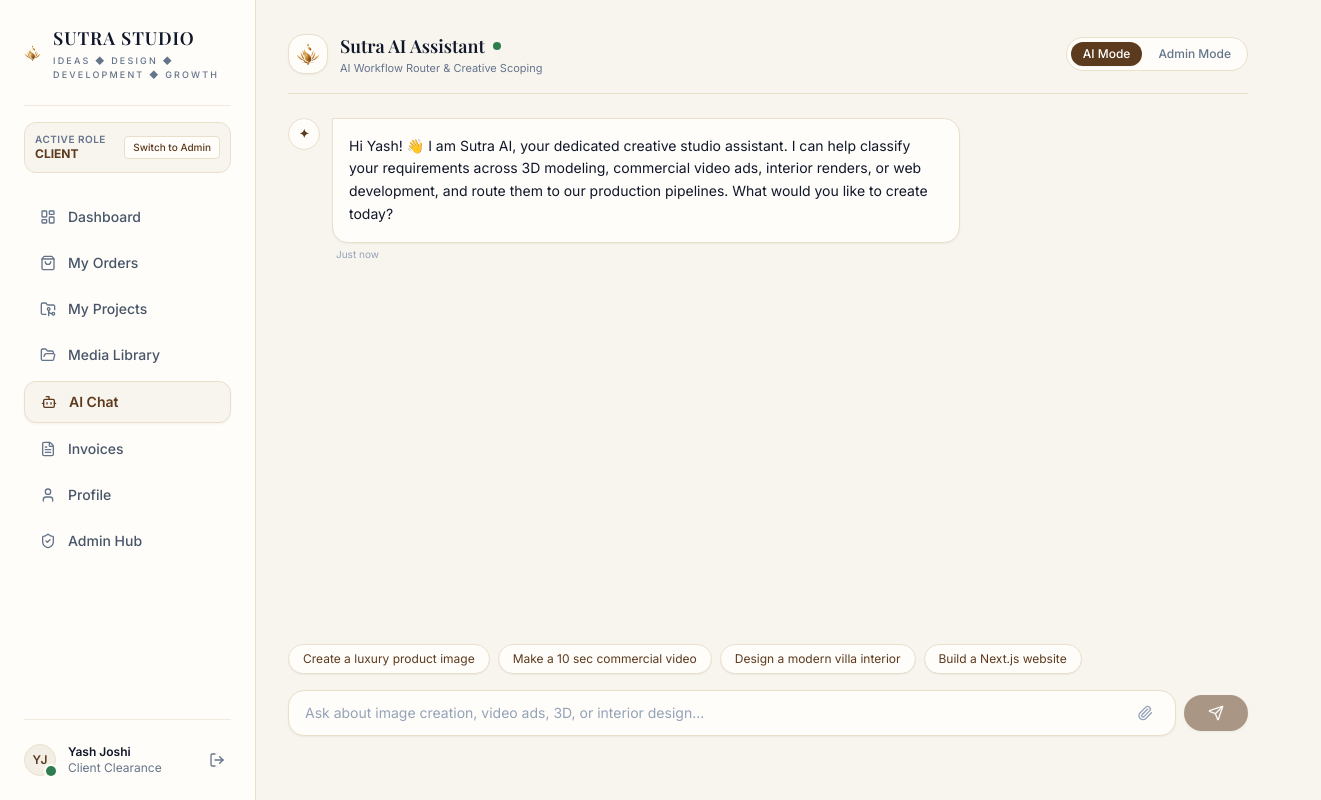
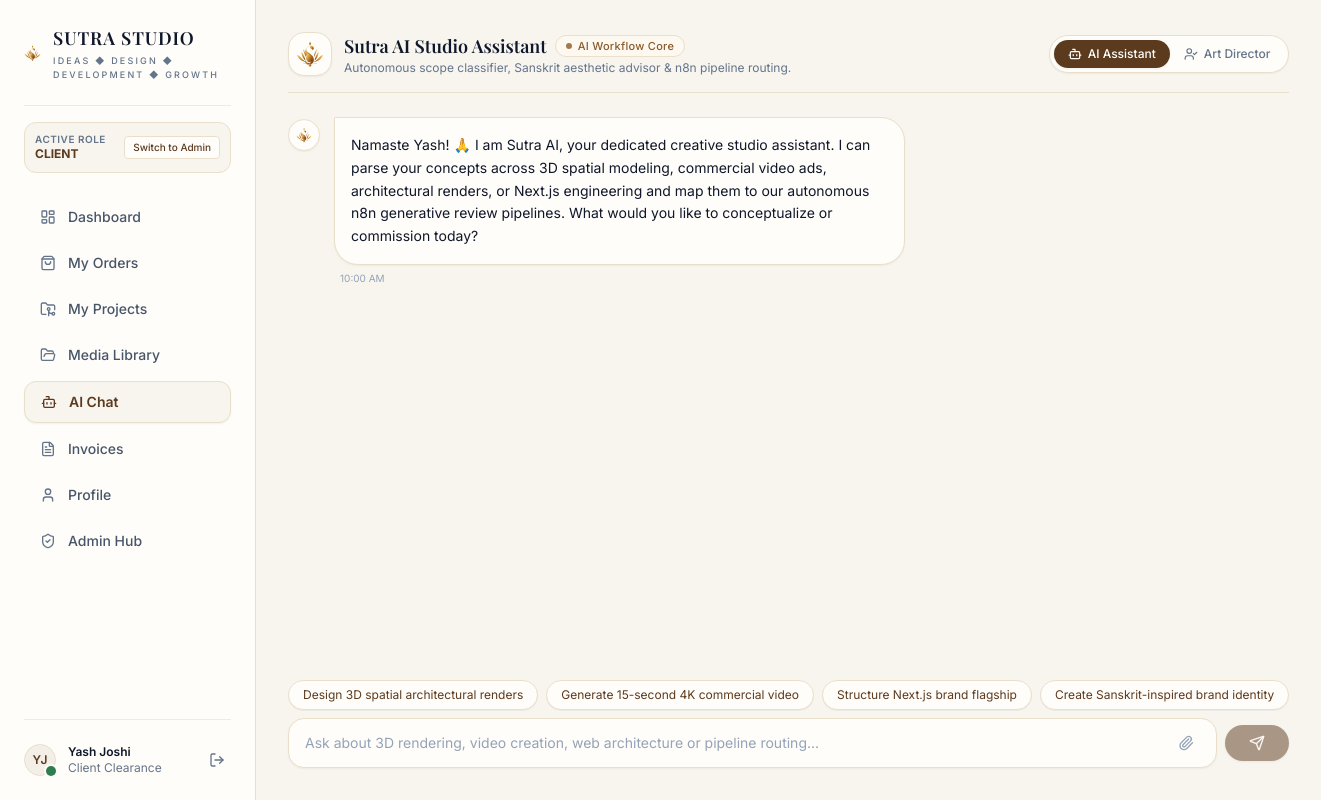
Before and after one commit to yash-joshi-20/SutraStudio, a Next.js app: page /chat in a window 1280 px wide. Shown: the whole page, 1321 px wide, since content can reach past the window. Built offline with nearby package versions, Linux system fonts and the light colour scheme; a web font is replaced by a local one.

Commit message:
feat(step-15): redesign client chat UI with dedicated AI workflow router and human Art Director channels

```diff
--- a/src/app/chat/page.tsx
+++ b/src/app/chat/page.tsx
@@ -1,56 +1,111 @@
 "use client";
 
-import React, { useState } from "react";
+import React, { useState, useRef, useEffect } from "react";
+import Link from "next/link";
 import { PortalSidebar } from "@/components/dashboard/PortalSidebar";
 import { MobileBottomNav } from "@/components/layout/MobileBottomNav";
 import { LotusSymbol } from "@/components/brand/SutraLogo";
 import { Button } from "@/components/ui/Button";
-import { Send, Bot, UserCheck, Paperclip, Sparkles } from "lucide-react";
+import { Badge } from "@/components/ui/Badge";
+import { Avatar } from "@/components/ui/Avatar";
+import {
+  Send,
+  Bot,
+  UserCheck,
+  Paperclip,
+  Sparkles,
+  ArrowRight,
+  HardDrive,
+  CheckCircle2,
+  Clock,
+  ShieldCheck,
+  X,
+  FileText,
+} from "lucide-react";
 import { RouteGuard } from "@/components/auth/RouteGuard";
+import { motion, AnimatePresence } from "framer-motion";
 
 interface Message {
   id: string;
   sender: "ai" | "admin" | "client";
   text: string;
   workflowTriggered?: string;
+  confidence?: number;
   time: string;
+  attachment?: { name: string; size: string };
+  actionLink?: { label: string; href: string };
 }
 
-const INITIAL_MESSAGES: Message[] = [
+const AI_INITIAL_MESSAGES: Message[] = [
   {
-    id: "m-1",
+    id: "ai-1",
     sender: "ai",
-    text: "Hi Yash! 👋 I am Sutra AI, your dedicated creative studio assistant. I can help classify your requirements across 3D modeling, commercial video ads, interior renders, or web development, and route them to our production pipelines. What would you like to create today?",
-    time: "Just now",
+    text: "Namaste Yash! 🙏 I am Sutra AI, your dedicated creative studio assistant. I can parse your concepts across 3D spatial modeling, commercial video ads, architectural renders, or Next.js engineering and map them to our autonomous n8n generative review pipelines. What would you like to conceptualize or commission today?",
+    time: "10:00 AM",
   },
 ];
 
-const SUGGESTIONS = [
-  "Create a luxury product image",
-  "Make a 10 sec commercial video",
-  "Design a modern villa interior",
-  "Build a Next.js website",
+const ADMIN_INITIAL_MESSAGES: Message[] = [
+  {
+    id: "adm-1",
+    sender: "admin",
+    text: "Greetings Yash! I'm Raghavan Sharma, Principal Art Director at Sutra Studio. I've been personally supervising the 4K render passes for your Luxury Living Suite (#ORD-001). Feel free to share revision notes or direct questions regarding your Google Drive vault deliverables here.",
+    time: "10:15 AM",
+    actionLink: { label: "Review Pending Deliverable (#ORD-001)", href: "/orders" },
+  },
 ];
 
+const SUGGESTIONS = {
+  ai: [
+    "Design 3D spatial architectural renders",
+    "Generate 15-second 4K commercial video",
+    "Structure Next.js brand flagship",
+    "Create Sanskrit-inspired brand identity",
+  ],
+  admin: [
+    "Inquire about 4K render delivery time",
+    "Request specular revision on wood texture",
+    "Confirm Google Drive vault synchronization",
+    "Schedule 15-min producer consultation",
+  ],
+};
+
 export default function ChatPage() {
-  const [messages, setMessages] = useState<Message[]>(INITIAL_MESSAGES);
+  const [chatChannel, setChatChannel] = useState<"ai" | "admin">("ai");
+  const [aiMessages, setAiMessages] = useState<Message[]>(AI_INITIAL_MESSAGES);
+  const [adminMessages, setAdminMessages] = useState<Message[]>(ADMIN_INITIAL_MESSAGES);
   const [input, setInput] = useState("");
-  const [chatMode, setChatMode] = useState<"ai" | "admin">("ai");
   const [loading, setLoading] = useState(false);
+  const [attachedFile, setAttachedFile] = useState<{ name: string; size: string } | null>(null);
+
+  const messagesEndRef = useRef<HTMLDivElement>(null);
+
+  const currentMessages = chatChannel === "ai" ? aiMessages : adminMessages;
+
+  useEffect(() => {
+    messagesEndRef.current?.scrollIntoView({ behavior: "smooth" });
+  }, [currentMessages, loading]);
 
   const sendMessage = async (textToSend?: string) => {
     const messageContent = textToSend || input;
-    if (!messageContent.trim()) return;
+    if (!messageContent.trim() && !attachedFile) return;
 
     const userMsg: Message = {
       id: `client-${Date.now()}`,
       sender: "client",
-      text: messageContent,
-      time: "Just now",
+      text: messageContent || `Uploaded reference file: ${attachedFile?.name}`,
+      time: new Date().toLocaleTimeString([], { hour: "2-digit", minute: "2-digit" }),
+      attachment: attachedFile || undefined,
     };
 
-    setMessages((prev) => [...prev, userMsg]);
+    if (chatChannel === "ai") {
+      setAiMessages((prev) => [...prev, userMsg]);
+    } else {
+      setAdminMessages((prev) => [...prev, userMsg]);
+    }
+
     setInput("");
+    setAttachedFile(null);
     setLoading(true);
 
     try {
@@ -59,126 +114,229 @@
         headers: { "Content-Type": "application/json" },
         body: JSON.stringify({
           message: messageContent,
-          mode: chatMode,
+          mode: chatChannel,
         }),
       });
 
       const data = await res.json();
+
       const botMsg: Message = {
-        id: `bot-${Date.now()}`,
-        sender: chatMode === "admin" ? "admin" : "ai",
-        text: data.reply || "Your requirement has been analyzed and classified.",
+        id: `reply-${Date.now()}`,
+        sender: chatChannel,
+        text:
+          data.reply ||
+          (chatChannel === "admin"
+            ? "I've noted this requirement and updated our production board. Our compositing team is applying the revision pass."
+            : "Your requirement has been analyzed and classified for production."),
         workflowTriggered: data.classification?.service,
-        time: "Just now",
+        confidence: data.classification?.confidence,
+        time: new Date().toLocaleTimeString([], { hour: "2-digit", minute: "2-digit" }),
+        actionLink:
+          chatChannel === "ai" && data.classification?.service
+            ? {
+                label: `Commission ${data.classification.service} Project`,
+                href: "/orders",
+              }
+            : undefined,
       };
-      setMessages((prev) => [...prev, botMsg]);
+
+      if (chatChannel === "ai") {
+        setAiMessages((prev) => [...prev, botMsg]);
+      } else {
+        setAdminMessages((prev) => [...prev, botMsg]);
+      }
     } catch {
-      // Fallback response for offline or local preview
-      const botMsg: Message = {
-        id: `bot-${Date.now()}`,
-        sender: chatMode === "admin" ? "admin" : "ai",
-        text: `Understood! I have analyzed your request regarding "${messageContent}". This fits our specialized creative pipeline. An order draft can be launched anytime.`,
-        workflowTriggered: "Image / 3D Workflow",
-        time: "Just now",
+      const fallbackMsg: Message = {
+        id: `reply-${Date.now()}`,
+        sender: chatChannel,
+        text:
+          chatChannel === "admin"
+            ? `Thanks for your note on "${messageContent}". I have synchronized this directly with the creative leads on your active pipeline.`
+            : `I have parsed your request regarding "${messageContent}". This aligns with our specialized studio pipeline. An order can be launched anytime.`,
+        workflowTriggered: chatChannel === "ai" ? "Spatial 3D & Creative Workflow" : undefined,
+        time: new Date().toLocaleTimeString([], { hour: "2-digit", minute: "2-digit" }),
       };
-      setMessages((prev) => [...prev, botMsg]);
+
+      if (chatChannel === "ai") {
+        setAiMessages((prev) => [...prev, fallbackMsg]);
+      } else {
+        setAdminMessages((prev) => [...prev, fallbackMsg]);
+      }
     } finally {
       setLoading(false);
     }
   };
 
+  const handleAttachDummyFile = () => {
+    setAttachedFile({
+      name: "Sutra_Spatial_Reference_Pass.png",
+      size: "2.4 MB",
+    });
+  };
+
   return (
     <RouteGuard requiredRole="client">
-      <div className="min-h-screen flex bg-[#F8F5EF] text-[#0F172A]">
+      <div className="min-h-screen flex bg-[#F8F5EF] text-[#0F172A] selection:bg-[#D4A35A]/20 selection:text-[#5C3A1E]">
         <PortalSidebar />
 
-      <main className="flex-1 p-4 sm:p-8 max-w-5xl flex flex-col h-[calc(100vh-2rem)] pb-24 md:pb-8">
-        {/* Chat Header */}
-        <div className="flex items-center justify-between pb-4 border-b border-[#EADFCB] shrink-0">
+        <main className="flex-1 p-4 sm:p-6 lg:p-8 max-w-6xl flex flex-col h-screen pb-24 md:pb-8">
+          {/* ========================================================
+              TOP CHANNEL SELECTOR HEADER
+              ======================================================== */}
+          <div className="flex flex-col sm:flex-row sm:items-center justify-between pb-4 border-b border-[#EADFCB] gap-4 shrink-0">
+            {/* Active Channel Details */}
             <div className="flex items-center gap-3">
-            <div className="w-10 h-10 rounded-2xl bg-[#FFFDF9] border border-[#EADFCB] flex items-center justify-center shadow-xs">
-              <LotusSymbol className="w-6 h-6" color="gold" />
+              {chatChannel === "ai" ? (
+                <div className="w-11 h-11 rounded-2xl bg-[#FFFDF9] border border-[#EADFCB] flex items-center justify-center shadow-xs">
+                  <LotusSymbol className="w-7 h-7" color="gold" />
                 </div>
+              ) : (
+                <Avatar
+                  name="Raghavan Sharma"
+                  size="md"
+                  status="online"
+                  className="shrink-0"
+                />
+              )}
+
               <div>
-              <h2 className="font-serif font-semibold text-lg text-[#0F172A] flex items-center gap-2">
-                <span>{chatMode === "ai" ? "Sutra AI Assistant" : "Studio Admin Lead"}</span>
-                <span className="w-2 h-2 rounded-full bg-[#2E7D4F]" />
+                <div className="flex items-center gap-2">
+                  <h2 className="font-serif font-semibold text-lg text-[#0F172A]">
+                    {chatChannel === "ai" ? "Sutra AI Studio Assistant" : "Raghavan Sharma"}
                   </h2>
-              <p className="text-[11px] text-[#64748B]">
-                {chatMode === "ai"
-                  ? "AI Workflow Router & Creative Scoping"
-                  : "Live Human Studio Producer"}
+                  <Badge
+                    variant={chatChannel === "ai" ? "gold" : "completed"}
+                    size="sm"
+                    showDot={true}
+                  >
+                    {chatChannel === "ai" ? "AI Workflow Core" : "Principal Art Director"}
+                  </Badge>
+                </div>
+                <p className="text-xs text-[#64748B]">
+                  {chatChannel === "ai"
+                    ? "Autonomous scope classifier, Sanskrit aesthetic advisor & n8n pipeline routing."
+                    : "Direct 1-on-1 concierge with studio leadership for active deliverables."}
                 </p>
               </div>
             </div>
 
-          {/* Mode Switcher */}
-          <div className="flex items-center gap-1 bg-[#FFFDF9] border border-[#EADFCB] p-1 rounded-full text-xs">
+            {/* Conversation Switcher Tabs */}
+            <div className="inline-flex rounded-full bg-[#FFFDF9] border border-[#EADFCB] p-1 shadow-xs">
               <button
-              onClick={() => setChatMode("ai")}
-              className={`px-3 py-1 rounded-full font-medium transition-all ${
-                chatMode === "ai"
+                type="button"
+                onClick={() => setChatChannel("ai")}
+                className={`px-3.5 py-1.5 rounded-full text-xs font-medium transition-all cursor-pointer flex items-center gap-1.5 ${
+                  chatChannel === "ai"
                     ? "bg-[#5C3A1E] text-white shadow-xs"
                     : "text-[#64748B] hover:text-[#0F172A]"
                 }`}
               >
-              AI Mode
+                <Bot className="w-3.5 h-3.5" />
+                <span>AI Assistant</span>
               </button>
               <button
-              onClick={() => setChatMode("admin")}
-              className={`px-3 py-1 rounded-full font-medium transition-all ${
-                chatMode === "admin"
+                type="button"
+                onClick={() => setChatChannel("admin")}
+                className={`px-3.5 py-1.5 rounded-full text-xs font-medium transition-all cursor-pointer flex items-center gap-1.5 ${
+                  chatChannel === "admin"
                     ? "bg-[#5C3A1E] text-white shadow-xs"
                     : "text-[#64748B] hover:text-[#0F172A]"
                 }`}
               >
-              Admin Mode
+                <UserCheck className="w-3.5 h-3.5" />
+                <span>Art Director</span>
               </button>
             </div>
           </div>
 
-        {/* Message Thread */}
-        <div className="flex-1 overflow-y-auto py-6 space-y-4 pr-1">
-          {messages.map((msg) => {
+          {/* ========================================================
+              MESSAGE THREAD STREAM
+              ======================================================== */}
+          <div className="flex-1 overflow-y-auto py-6 space-y-5 pr-1">
+            {currentMessages.map((msg) => {
               const isClient = msg.sender === "client";
               return (
                 <div
                   key={msg.id}
-                className={`flex gap-3 max-w-2xl ${
+                  className={`flex gap-3.5 max-w-2xl ${
                     isClient ? "ml-auto flex-row-reverse" : "mr-auto"
                   }`}
                 >
-                <div
-                  className={`w-8 h-8 rounded-full shrink-0 flex items-center justify-center text-xs font-bold ${
-                    isClient
-                      ? "bg-[#5C3A1E] text-white"
-                      : msg.sender === "admin"
-                      ? "bg-[#D4A35A] text-[#0F172A]"
-                      : "bg-[#FFFDF9] border border-[#EADFCB] text-[#5C3A1E]"
-                  }`}
-                >
-                  {isClient ? "Y" : msg.sender === "admin" ? "A" : "✦"}
+                  {/* Sender Avatar */}
+                  <div className="shrink-0 pt-0.5">
+                    {isClient ? (
+                      <div className="w-8 h-8 rounded-full bg-[#5C3A1E] text-white flex items-center justify-center text-xs font-bold shadow-xs">
+                        Y
+                      </div>
+                    ) : msg.sender === "admin" ? (
+                      <Avatar name="Raghavan Sharma" size="sm" status="online" />
+                    ) : (
+                      <div className="w-8 h-8 rounded-full bg-[#FFFDF9] border border-[#EADFCB] flex items-center justify-center shadow-xs">
+                        <LotusSymbol className="w-4 h-4" color="gold" />
+                      </div>
+                    )}
                   </div>
 
-                <div className="space-y-1">
+                  {/* Message Bubble */}
+                  <div className="space-y-1.5 max-w-[85%]">
                     <div
-                    className={`p-4 rounded-2xl text-sm leading-relaxed ${
+                      className={`p-4 rounded-3xl text-xs sm:text-sm leading-relaxed ${
                         isClient
                           ? "bg-[#5C3A1E] text-white rounded-tr-none shadow-xs"
                           : "bg-[#FFFDF9] border border-[#EADFCB] text-[#0F172A] rounded-tl-none shadow-xs"
                       }`}
                     >
-                    <p>{msg.text}</p>
+                      <p className="whitespace-pre-wrap">{msg.text}</p>
 
+                      {/* File Attachment Chip */}
+                      {msg.attachment && (
+                        <div
+                          className={`mt-2.5 p-2 rounded-xl border flex items-center gap-2 text-xs ${
+                            isClient
+                              ? "bg-white/10 border-white/20 text-white"
+                              : "bg-[#F8F5EF] border-[#EADFCB] text-[#0F172A]"
+                          }`}
+                        >
+                          <FileText className="w-4 h-4 shrink-0 text-[#D4A35A]" />
+                          <span className="truncate">{msg.attachment.name}</span>
+                          <span className="text-[10px] opacity-70">({msg.attachment.size})</span>
+                        </div>
+                      )}
+
+                      {/* Workflow Classification Tag */}
                       {msg.workflowTriggered && (
-                      <div className="mt-3 pt-2 border-t border-black/10 text-xs flex items-center gap-1.5 text-[#D4A35A] font-semibold">
-                        <Sparkles className="w-3.5 h-3.5" />
-                        <span>Workflow Identified: {msg.workflowTriggered}</span>
+                        <div className="mt-3 pt-2.5 border-t border-[#EADFCB]/60 text-xs flex items-center justify-between gap-2 text-[#5C3A1E]">
+                          <div className="flex items-center gap-1.5 font-semibold">
+                            <Sparkles className="w-3.5 h-3.5 text-[#D4A35A]" />
+                            <span>Workflow: {msg.workflowTriggered}</span>
+                          </div>
+                          {msg.confidence && (
+                            <span className="text-[10px] font-mono text-[#2E7D4F] bg-[#EDF7F0] px-1.5 py-0.2 rounded">
+                              {Math.round(msg.confidence * 100)}% match
+                            </span>
+                          )}
+                        </div>
+                      )}
+
+                      {/* Actionable Deep Link */}
+                      {msg.actionLink && (
+                        <div className="mt-3 pt-2 border-t border-[#EADFCB]/60">
+                          <Link href={msg.actionLink.href}>
+                            <Button
+                              variant="primary"
+                              size="sm"
+                              className="w-full justify-between"
+                              withArrow
+                            >
+                              {msg.actionLink.label}
+                            </Button>
+                          </Link>
                         </div>
                       )}
                     </div>
+
                     <p
-                    className={`text-[10px] text-[#94A3B8] px-1 ${
+                      className={`text-[10px] text-[#94A3B8] px-1.5 ${
                         isClient ? "text-right" : "text-left"
                       }`}
                     >
@@ -188,41 +346,83 @@
                 </div>
               );
             })}
+
+            {/* Typing Indicator */}
+            {loading && (
+              <div className="flex gap-3 max-w-sm mr-auto">
+                <div className="w-8 h-8 rounded-full bg-[#FFFDF9] border border-[#EADFCB] flex items-center justify-center shrink-0 shadow-xs">
+                  <LotusSymbol className="w-4 h-4" color="gold" />
+                </div>
+                <div className="p-3.5 rounded-2xl bg-[#FFFDF9] border border-[#EADFCB] rounded-tl-none shadow-xs flex items-center gap-1.5">
+                  <span className="w-2 h-2 rounded-full bg-[#D4A35A] animate-bounce" />
+                  <span className="w-2 h-2 rounded-full bg-[#D4A35A] animate-bounce [animation-delay:0.2s]" />
+                  <span className="w-2 h-2 rounded-full bg-[#D4A35A] animate-bounce [animation-delay:0.4s]" />
+                </div>
+              </div>
+            )}
+
+            <div ref={messagesEndRef} />
           </div>
 
-        {/* Suggestion Chips */}
-        <div className="py-2 flex items-center gap-2 overflow-x-auto shrink-0">
-          {SUGGESTIONS.map((sug) => (
+          {/* ========================================================
+              SUGGESTION PILLS
+              ======================================================== */}
+          <div className="py-2 flex items-center gap-2 overflow-x-auto shrink-0 pb-2">
+            {SUGGESTIONS[chatChannel].map((sug, idx) => (
               <button
-              key={sug}
+                key={idx}
+                type="button"
                 onClick={() => sendMessage(sug)}
-              className="text-xs bg-[#FFFDF9] border border-[#EADFCB] text-[#5C3A1E] hover:border-[#D4A35A] px-3.5 py-1.5 rounded-full whitespace-nowrap shadow-2xs transition-colors cursor-pointer"
+                className="text-xs bg-[#FFFDF9] border border-[#EADFCB] text-[#5C3A1E] hover:border-[#D4A35A] px-3.5 py-1.5 rounded-full whitespace-nowrap shadow-2xs transition-colors cursor-pointer shrink-0"
               >
                 {sug}
               </button>
             ))}
           </div>
 
-        {/* Input Bar */}
+          {/* ========================================================
+              ATTACHED FILE PREVIEW & INPUT BAR
+              ======================================================== */}
+          <div className="shrink-0 space-y-2">
+            {attachedFile && (
+              <div className="p-2 px-3 rounded-xl bg-[#FAF9F5] border border-[#EADFCB] inline-flex items-center gap-2 text-xs text-[#0F172A]">
+                <FileText className="w-3.5 h-3.5 text-[#5C3A1E]" />
+                <span className="font-medium">{attachedFile.name}</span>
+                <span className="text-[10px] text-[#94A3B8]">({attachedFile.size})</span>
+                <button
+                  type="button"
+                  onClick={() => setAttachedFile(null)}
+                  className="text-[#94A3B8] hover:text-[#DC2626] ml-1"
+                >
+                  <X className="w-3.5 h-3.5" />
+                </button>
+              </div>
+            )}
+
             <form
               onSubmit={(e) => {
                 e.preventDefault();
                 sendMessage();
               }}
-          className="pt-2 shrink-0 flex items-center gap-2"
+              className="flex items-center gap-2"
             >
-          <div className="flex-1 flex items-center bg-[#FFFDF9] border border-[#EADFCB] rounded-2xl px-4 py-2 shadow-xs focus-within:border-[#D4A35A]">
+              <div className="flex-1 flex items-center bg-[#FFFDF9] border border-[#EADFCB] rounded-2xl px-4 py-2.5 shadow-xs focus-within:border-[#D4A35A] transition-all">
                 <input
                   type="text"
-              placeholder="Ask about image creation, video ads, 3D, or interior design..."
+                  placeholder={
+                    chatChannel === "ai"
+                      ? "Ask about 3D rendering, video creation, web architecture or pipeline routing..."
+                      : "Send message to Raghavan Sharma regarding active deliverables..."
+                  }
                   value={input}
                   onChange={(e) => setInput(e.target.value)}
-              className="flex-1 bg-transparent text-sm text-[#0F172A] focus:outline-none placeholder:text-[#94A3B8]"
+                  className="flex-1 bg-transparent text-xs sm:text-sm text-[#0F172A] focus:outline-none placeholder:text-[#94A3B8]"
                 />
                 <button
                   type="button"
-              className="text-[#94A3B8] hover:text-[#5C3A1E] p-1.5"
-              title="Attach File"
+                  onClick={handleAttachDummyFile}
+                  className="text-[#94A3B8] hover:text-[#5C3A1E] p-1.5 transition-colors cursor-pointer"
+                  title="Attach Moodboard or Spec Reference"
                 >
                   <Paperclip className="w-4 h-4" />
                 </button>
@@ -232,12 +432,13 @@
                 type="submit"
                 variant="primary"
                 size="md"
-            className="rounded-2xl shrink-0 px-4"
-            disabled={!input.trim() || loading}
+                className="rounded-2xl shrink-0 px-5"
+                disabled={(!input.trim() && !attachedFile) || loading}
               >
                 <Send className="w-4 h-4" />
               </Button>
             </form>
+          </div>
         </main>
 
         <MobileBottomNav />
```
Lines whose indentation alone changed are shown as unchanged.
